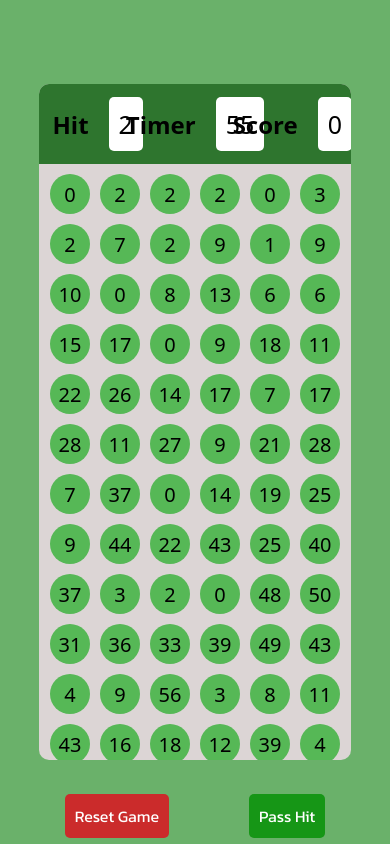
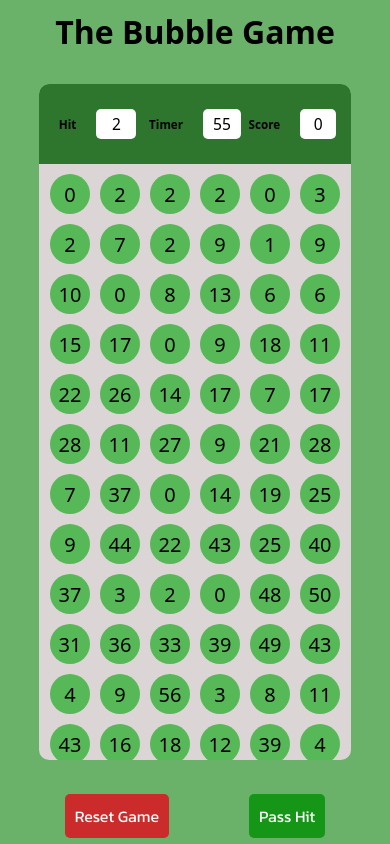
Before and after one commit to Ketancode9090/Bubblegame, a plain HTML site: page index.html in a window 390 px wide. Drawn offline with Linux system fonts and the light colour scheme.

Commit message:
Making Responsive

```diff
--- a/code.js
+++ b/code.js
@@ -55,9 +55,11 @@ function resetGame(){
   document.querySelector("#reset").addEventListener("click",() =>{
     score = 0
     document.querySelector("#score").textContent = score;
-    timer = 61
+    timer = 60
+    runTimer();
     makebubble();
     getNewHit();
+
   })
 }
 
--- a/index.html
+++ b/index.html
@@ -9,13 +9,15 @@
 </head>
 
 <body>
+
     <div id="main">
+        <h1 class="heading">The Bubble Game</h1>
         <div class="pannel">
             <div class="ptop">
                 <div class="elem">
                     <h2>Hit</h2>
                     <div class="box" id="hit">
-                        2
+                        0
                     </div>
                 </div>
                 <div class="elem">
--- a/style.css
+++ b/style.css
@@ -16,6 +16,14 @@ body{
     display: flex;
     justify-content: center;
     align-items: center;
+}
+.heading{
+    position: absolute;
+    width: 100%;
+    height: 50px;
+    top: 0;
+    text-align: center;
+    margin: 10px;
 }
 #main{
     background-color: rgb(106, 177, 106);
@@ -45,6 +53,25 @@ body{
     justify-content: space-around;
 
 }
+@media screen and (max-width: 767px) {
+    .ptop {
+
+        font-size: 2vw;
+    }
+
+    .box{
+        width: 40px;
+        height: 30px;
+        display: flex;
+        justify-content: center;
+        align-items: center;
+        font-size: 15px;
+
+    }
+
+
+  }
+
 .elem{
     display: flex;
     align-items: center;
@@ -56,8 +83,8 @@ body{
     padding: 10px;
     background-color: white;
     font-weight: 700px;
-    font-size: 25px;
     border-radius: 5px;
+    font-size: 2em;
 
 
 }
```
